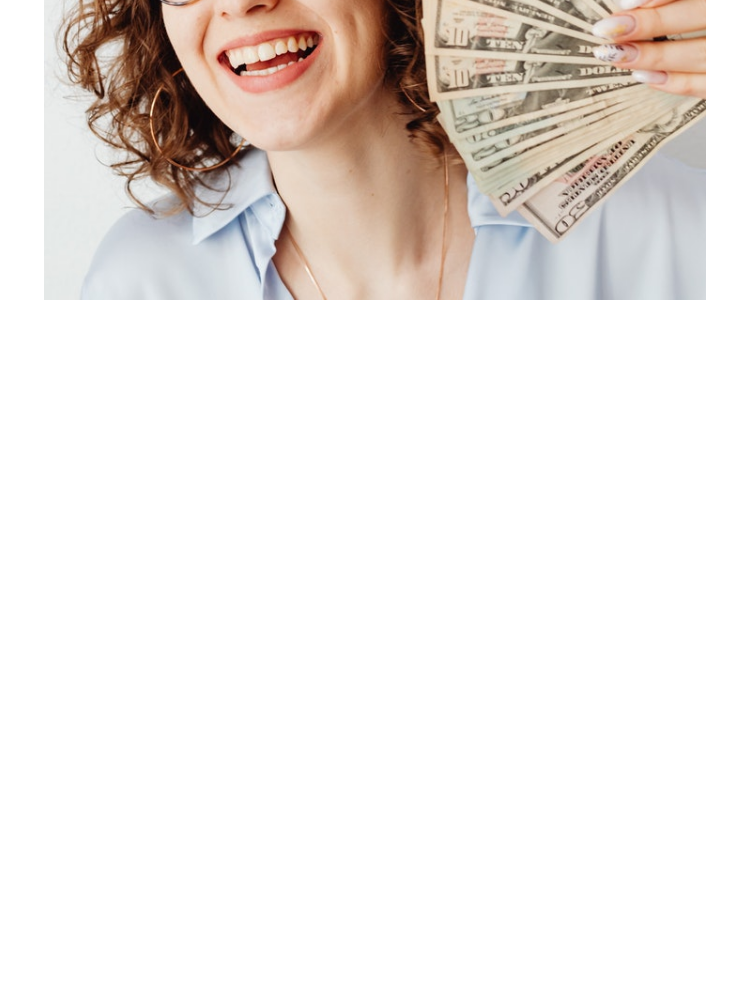
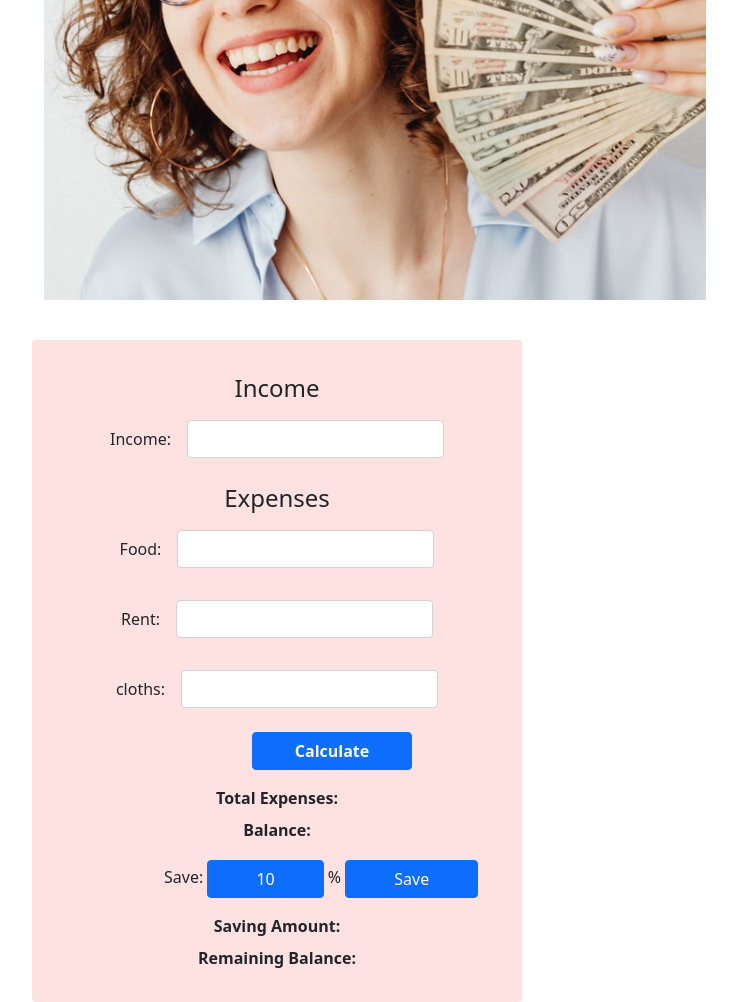
Before and after one commit to Rain44556/Money-Hoarders, a plain HTML site: page index.html in a window 1280 px wide. Shown: the part 613-1615 px from the top of the page, without its empty margins (20-757 px from the left). Before the commit the page ends 913 px from the top, so only its background shows below. Drawn offline with nearby package versions, Linux system fonts and the light colour scheme.

Commit message:
1st commit

```diff
--- a/index.html
+++ b/index.html
@@ -30,7 +30,79 @@
         </div>
 
         <!--  Expenses and Balance part -->
+        <div class="col-lg-5 bg-red-100 mt-10 me-10 p-8 rounded">
 
+            <!-- income -->
+            <div class=" row g-3 justify-content-center">
+                <h3 class="text-2xl text-center font-medium ">Income</h3>
+                <div class="col-auto">
+                    <label for="inputPassword6" class="col-form-label font-medium">Income:</label>
+                  </div>
+                  <div class="col-auto">
+                    <input type="text" class="form-control" id="exampleInputText" aria-describedby="textHelp">
+                  </div>
+              </div>
+
+              <!-- Expenses -->
+            <div class="row g-3 justify-content-center">
+                <h3 class="text-2xl text-center font-medium mt-10">Expenses</h3>
+
+                    <!-- food -->
+                <div class="col-auto">
+                    <label for="inputPassword6" class="col-form-label font-medium">Food:</label>
+                  </div>
+                  <div class="col-auto">
+                    <input type="text" class="form-control" id="exampleInputText" aria-describedby="textHelp">
+                  </div>
+                  </div>
+
+
+                       <!-- Rent -->
+                     <div class="row g-3 justify-content-center mt-3">
+                  <div class=" col-auto">
+                    <label for="inputPassword6" class="col-form-label font-medium">Rent:</label>
+                  </div> <br>
+                  <div class="col-auto">
+                    <input type="text" class="form-control" id="exampleInputText" aria-describedby="textHelp">
+                  </div>
+                  </div>
+
+                           <!-- cloths -->
+                           <div class="row g-3 justify-content-center mt-3">
+                   <div class="col-auto">
+                    <label for="inputPassword6" class="col-form-label font-medium">cloths:</label>
+                  </div>
+                  <div class="col-auto">
+                    <input type="text" class="form-control" id="exampleInputText" aria-describedby="textHelp">
+                  </div>
+                  </div>
+
+                  <div class="row align-center mt-4">
+                    <button type="button" class="btn btn-primary bg-primary calculate-button w-40 fw-bold">Calculate</button>
+                </div>
+
+
+                            <!-- Total -->
+                        <p class="fw-bold mt-3 mb-2 text-center"> Total Expenses:<span> </span></p>
+                        <p class="fw-bold text-center">Balance:<span> </span></p>
+
+
+                                <!-- save -->
+                       <div class="saving-button">
+                        <div class="d-grid gap-3 d-md-block mt-3">
+                            <label for="inputPassword6" class="col-form-label font-medium">Save:</label>
+                            <button class="btn btn-primary bg-primary pe-5 ps-5 " type="button">10</button>
+                            <span class="justify-content-center"> % </span>
+                            <button class="btn btn-primary bg-primary pe-5 ps-5" type="button">Save</button>
+                          </div>
+                       </div>
+
+                       <!-- saving and remaining -->
+                       <p class="fw-bold mt-3 mb-2 text-center"> Saving Amount:<span> </span></p>
+                       <p class="fw-bold text-center">Remaining Balance:<span> </span></p>
+
+
+    </div>
 
     </div>
         </section>
```
